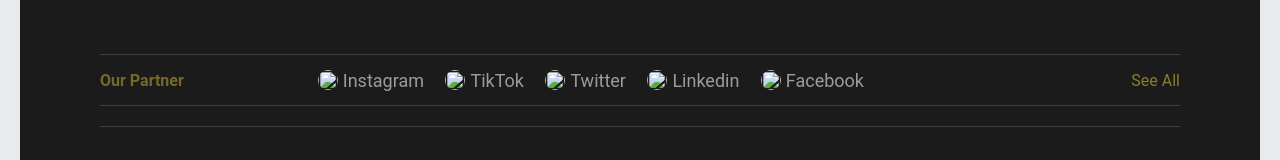
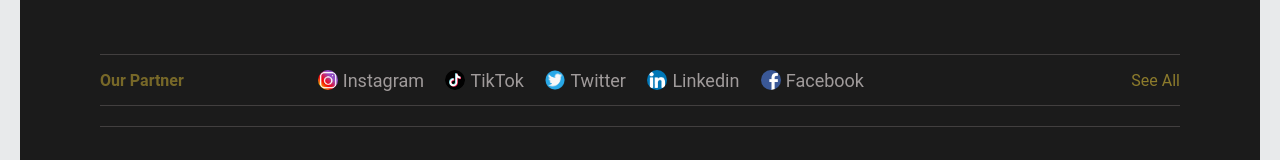
Before and after one commit to Muzammilsherazi/sms, a plain HTML site: page index.html in a window 1280 px wide. Shown: the part 382-542 px from the top of the page. Drawn offline with Linux system fonts and the light colour scheme.

Commit message:
Add files via upload

```diff
--- a/index.html
+++ b/index.html
@@ -58,11 +58,11 @@
         <div class="bottom">
             <h4>Our Partner</h4>
             <article>
-                <p><img src="images/instagram.jpg" alt="">Instagram</p>
-                <p> <img src="images/tiktok.png" alt="">TikTok</p>
-                <p><img src="images/twitter.png" alt="">Twitter</p>
-                <p><img src="images/linkedin.png" alt="">Linkedin</p>
-                <p><img src="images/facebook.png" alt="">Facebook</p>
+                <p><img src="./images/instagram.jpg" alt="">Instagram</p>
+                <p> <img src="./images/tiktok.png"alt="">TikTok</p>
+                <p><img src="./images/twitter.png" alt="">Twitter</p>
+                <p><img src="./images/linkedin.png" alt="">Linkedin</p>
+                <p><img src="./images/facebook.png" alt="">Facebook</p>
             </article>
             <a href="#">See All</a>
         </div>
```
Also changed, not shown: images/facebook.png (added), images/instagram.jpg (added), images/linkedin.png (added), images/tiktok.png (added), images/twitter.png (added).
